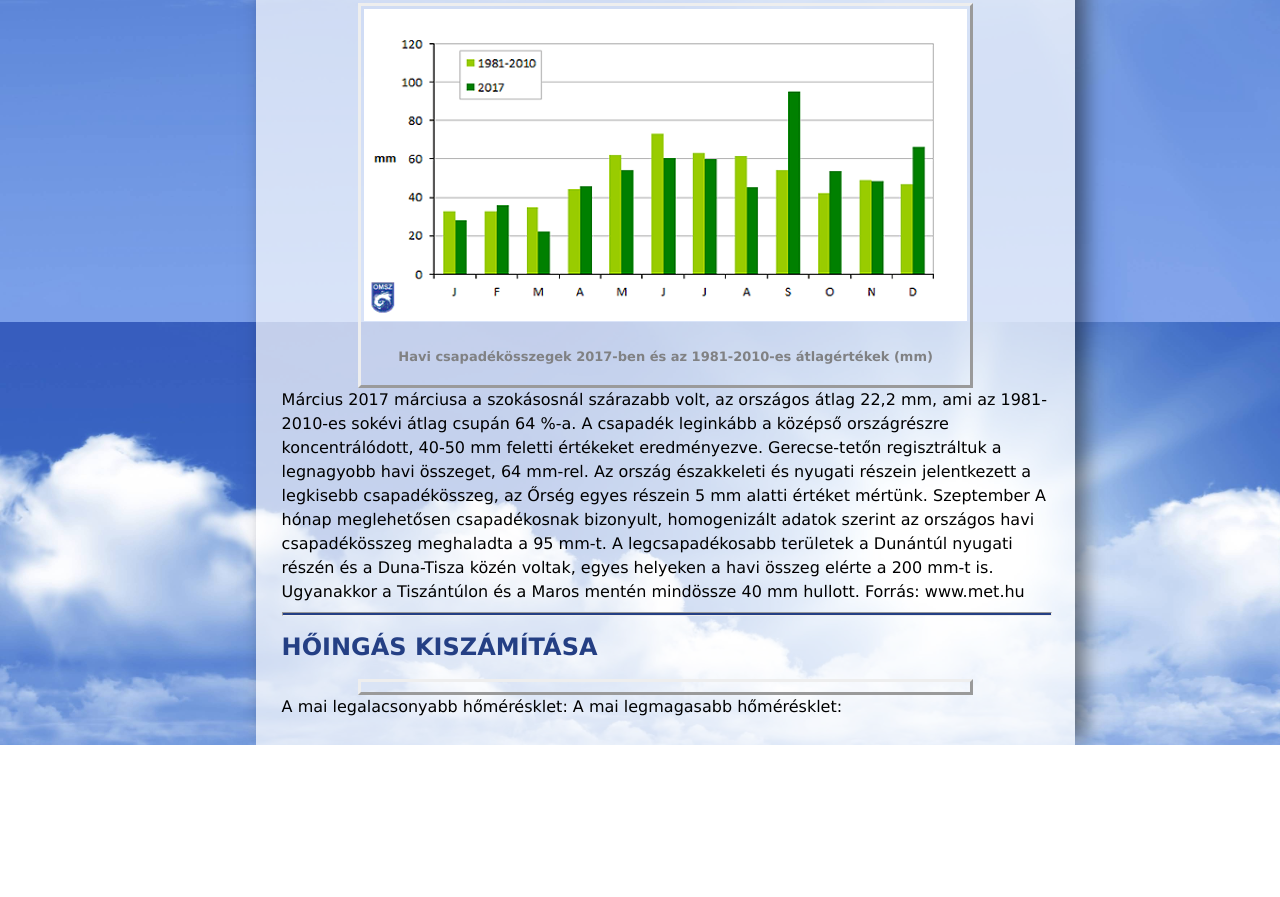
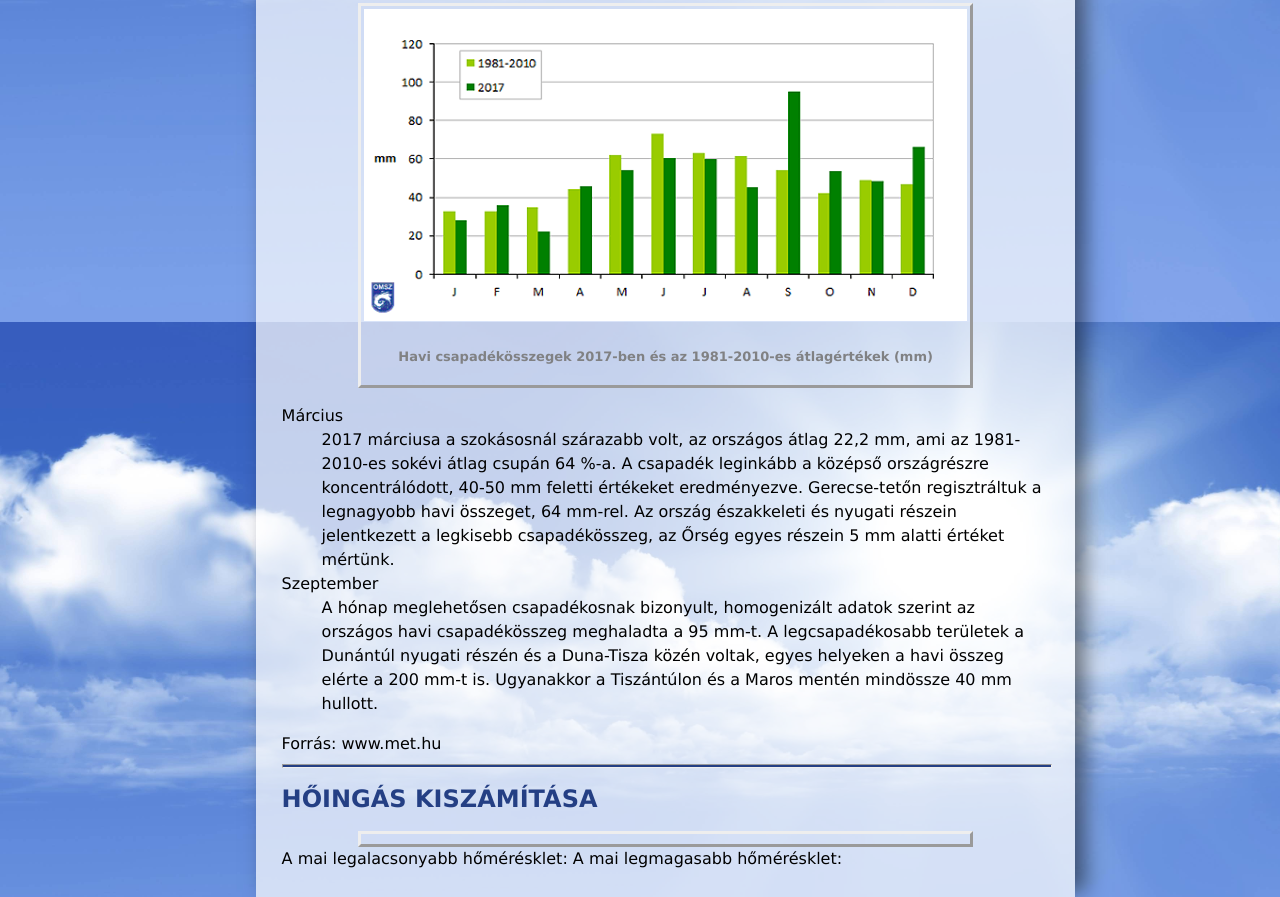
Before and after one commit to Zazariah/idojaras_Berecz-Mih-ly, a plain HTML site: page index.html in a window 1280 px wide. Shown: the part 1278-2175 px from the top of the page. Before the commit the page ends 2023 px from the top, so only its background shows below. Drawn offline with Linux system fonts and the light colour scheme.

Commit message:
14.feladat

```diff
--- a/index.html
+++ b/index.html
@@ -54,10 +54,12 @@
 
 
 
-        Március
-        2017 márciusa a szokásosnál szárazabb volt, az országos átlag 22,2 mm, ami az 1981-2010-es sokévi átlag csupán 64 %-a. A csapadék leginkább a középső országrészre koncentrálódott, 40-50 mm feletti értékeket eredményezve. Gerecse-tetőn regisztráltuk a legnagyobb havi összeget, 64 mm-rel. Az ország északkeleti és nyugati részein jelentkezett a legkisebb csapadékösszeg, az Őrség egyes részein 5 mm alatti értéket mértünk.
-        Szeptember
-        A hónap meglehetősen csapadékosnak bizonyult, homogenizált adatok szerint az országos havi csapadékösszeg meghaladta a 95 mm-t. A legcsapadékosabb területek a Dunántúl nyugati részén és a Duna-Tisza közén voltak, egyes helyeken a havi összeg elérte a 200 mm-t is. Ugyanakkor a Tiszántúlon és a Maros mentén mindössze 40 mm hullott.
+        <dl>
+            <dt>Március</dt>
+            <dd>2017 márciusa a szokásosnál szárazabb volt, az országos átlag 22,2 mm, ami az 1981-2010-es sokévi átlag csupán 64 %-a. A csapadék leginkább a középső országrészre koncentrálódott, 40-50 mm feletti értékeket eredményezve. Gerecse-tetőn regisztráltuk a legnagyobb havi összeget, 64 mm-rel. Az ország északkeleti és nyugati részein jelentkezett a legkisebb csapadékösszeg, az Őrség egyes részein 5 mm alatti értéket mértünk.</dd>
+            <dt>Szeptember</dt>
+            <dd>A hónap meglehetősen csapadékosnak bizonyult, homogenizált adatok szerint az országos havi csapadékösszeg meghaladta a 95 mm-t. A legcsapadékosabb területek a Dunántúl nyugati részén és a Duna-Tisza közén voltak, egyes helyeken a havi összeg elérte a 200 mm-t is. Ugyanakkor a Tiszántúlon és a Maros mentén mindössze 40 mm hullott.</dd>
+            </dl>
         Forrás: www.met.hu
 
         <hr>
```
